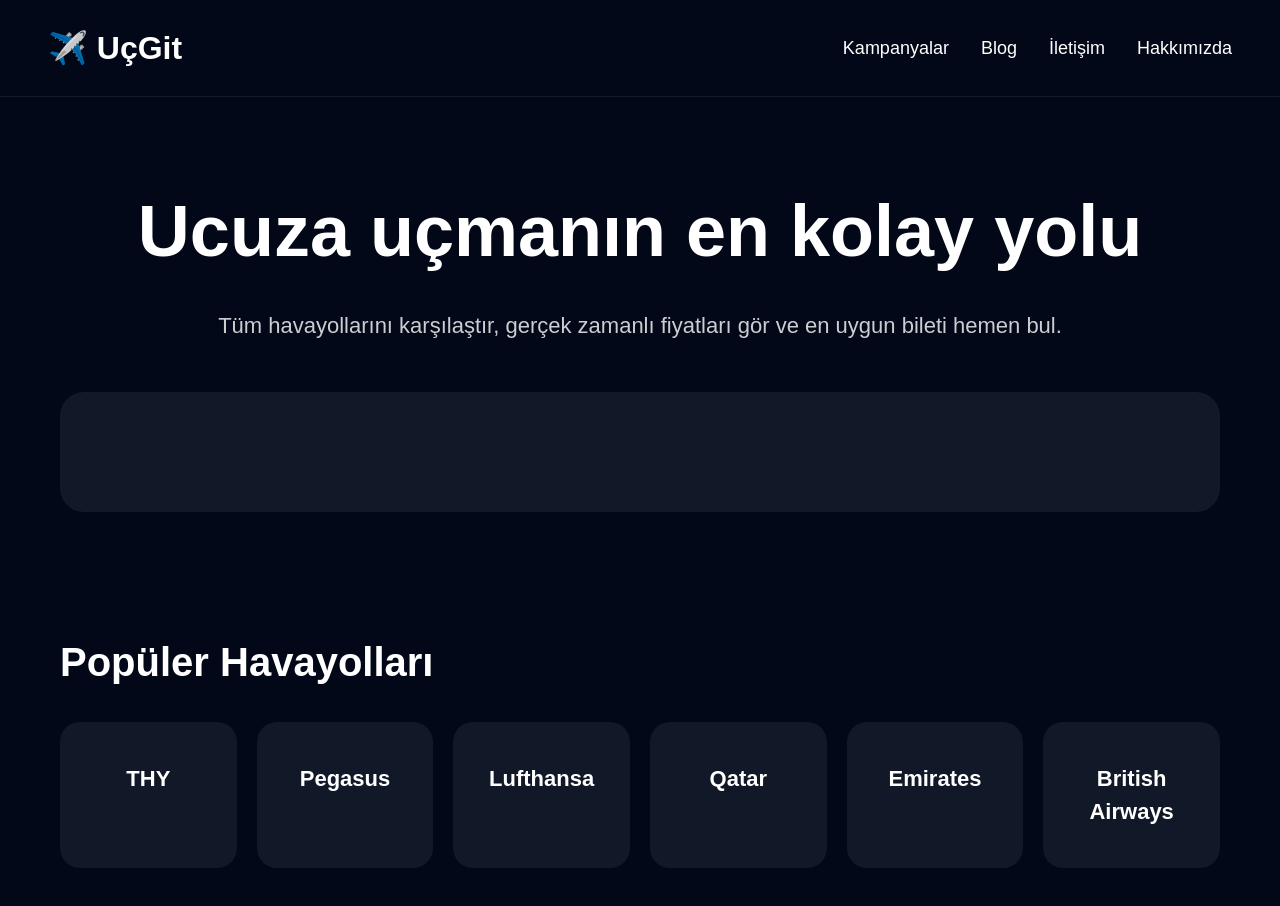
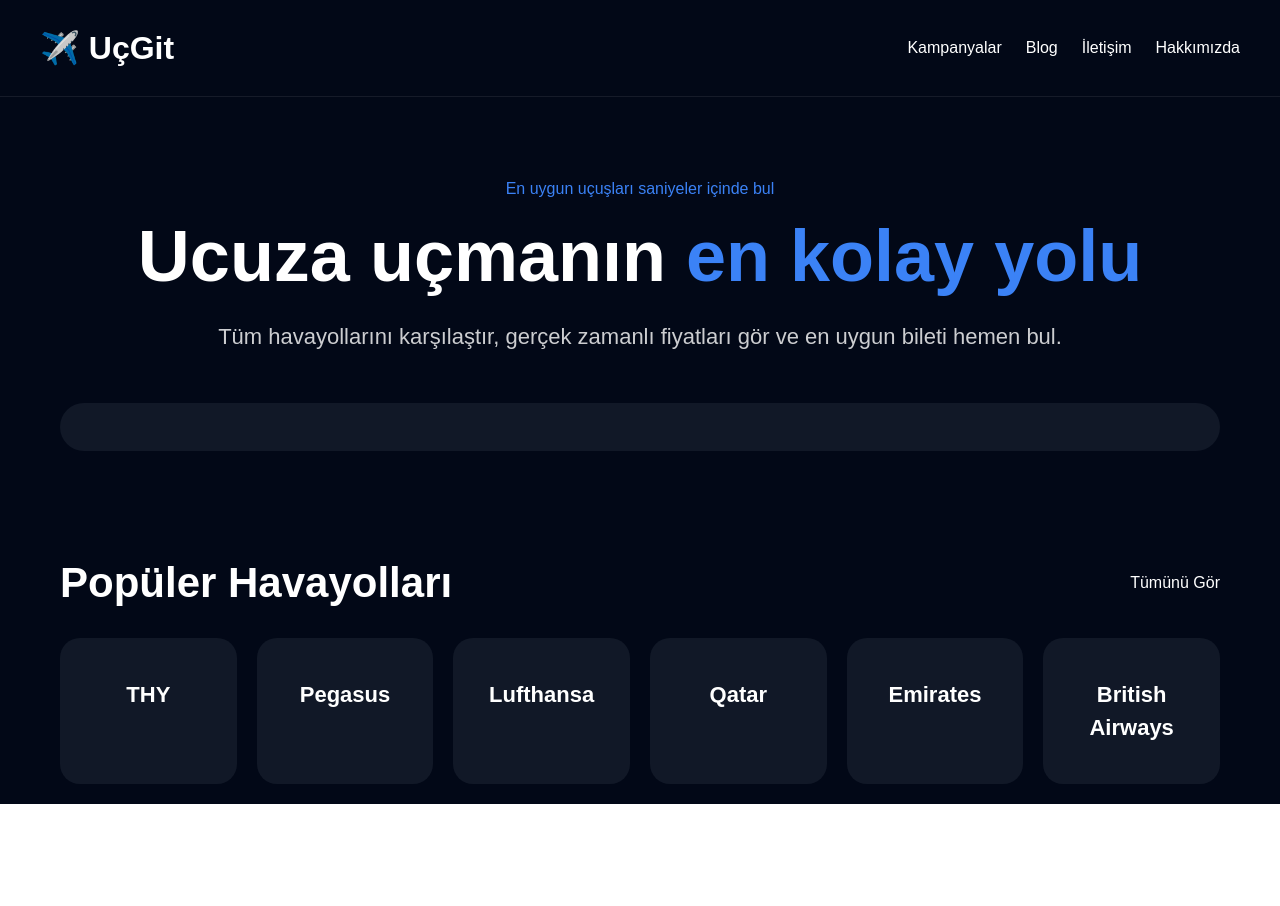
Before and after one commit to melihizzet/flight-platform, a Next.js app: page / in a window 1280 px wide. After the commit the page ends 804 px from the top, so only its background shows below. Built offline with nearby package versions, Linux system fonts and the light colour scheme.

Commit message:
final stable tp integration

```diff
--- a/app/page.tsx
+++ b/app/page.tsx
@@ -4,34 +4,27 @@ import Script from "next/script";
 
 export default function Home() {
   return (
-    <>
-      {/* TravelPayouts Script */}
-      <Script id="tp-script" strategy="afterInteractive">
-        {`
-          (function () {
-            var script = document.createElement("script");
-            script.async = 1;
-            script.src = "https://tpwdg.com/content?currency=try&trs=18030&shmarker=567496&locale=tr&powered_by=true";
-            document.body.appendChild(script);
-          })();
-        `}
-      </Script>
-
     <main
       style={{
         minHeight: "100vh",
         background: "#020817",
         color: "white",
-          fontFamily: "Arial",
+        fontFamily: "Arial, sans-serif",
       }}
     >
+      {/* TP SCRIPT */}
+      <Script
+        src="https://tpwdg.com/content?currency=try&trs=18030&shmarker=567496&locale=tr&powered_by=true"
+        strategy="afterInteractive"
+      />
+
       {/* HEADER */}
       <header
         style={{
+          padding: "24px 40px",
           display: "flex",
           justifyContent: "space-between",
           alignItems: "center",
-            padding: "24px 48px",
           borderBottom: "1px solid rgba(255,255,255,0.08)",
         }}
       >
@@ -39,13 +32,7 @@ export default function Home() {
           ✈️ UçGit
         </h1>
 
-          <nav
-            style={{
-              display: "flex",
-              gap: "32px",
-              fontSize: "18px",
-            }}
-          >
+        <nav style={{ display: "flex", gap: "24px" }}>
           <a href="#">Kampanyalar</a>
           <a href="#">Blog</a>
           <a href="#">İletişim</a>
@@ -62,14 +49,27 @@ export default function Home() {
           textAlign: "center",
         }}
       >
+        <p
+          style={{
+            color: "#3b82f6",
+            marginBottom: "16px",
+          }}
+        >
+          En uygun uçuşları saniyeler içinde bul
+        </p>
+
         <h2
           style={{
             fontSize: "72px",
             fontWeight: "bold",
             marginBottom: "24px",
+            lineHeight: 1.1,
           }}
         >
-            Ucuza uçmanın en kolay yolu
+          Ucuza uçmanın{" "}
+          <span style={{ color: "#3b82f6" }}>
+            en kolay yolu
+          </span>
         </h2>
 
         <p
@@ -83,19 +83,21 @@ export default function Home() {
           ve en uygun bileti hemen bul.
         </p>
 
-          {/* SEARCH WIDGET */}
+        {/* TP WIDGET */}
         <div
-            id="tp-widget"
-            data-skyscanner-widget
+          className="tp-widget-wrapper"
           style={{
-              width: "100%",
-              minHeight: "120px",
+            background: "#111827",
             borderRadius: "24px",
+            padding: "24px",
             overflow: "hidden",
-              background: "#111827",
-              padding: "20px",
           }}
-          />
+        >
+          <div
+            className="tp-widget-search-form"
+            data-pw-widget="search"
+          ></div>
+        </div>
       </section>
 
       {/* AIRLINES */}
@@ -103,23 +105,33 @@ export default function Home() {
         style={{
           maxWidth: "1200px",
           margin: "0 auto",
-            padding: "40px 20px",
+          padding: "20px",
+        }}
+      >
+        <div
+          style={{
+            display: "flex",
+            justifyContent: "space-between",
+            marginBottom: "24px",
+            alignItems: "center",
           }}
         >
           <h3
             style={{
-              fontSize: "40px",
+              fontSize: "42px",
               fontWeight: "bold",
-              marginBottom: "30px",
             }}
           >
             Popüler Havayolları
           </h3>
 
+          <a href="#">Tümünü Gör</a>
+        </div>
+
         <div
           style={{
             display: "grid",
-              gridTemplateColumns: "repeat(6,1fr)",
+            gridTemplateColumns: "repeat(auto-fit,minmax(160px,1fr))",
             gap: "20px",
           }}
         >
@@ -138,8 +150,8 @@ export default function Home() {
                 borderRadius: "20px",
                 padding: "40px 20px",
                 textAlign: "center",
+                fontWeight: "bold",
                 fontSize: "22px",
-                  fontWeight: "bold",
               }}
             >
               {airline}
@@ -148,6 +160,5 @@ export default function Home() {
         </div>
       </section>
     </main>
-    </>
   );
 }
```
Lines whose indentation alone changed are shown as unchanged.
